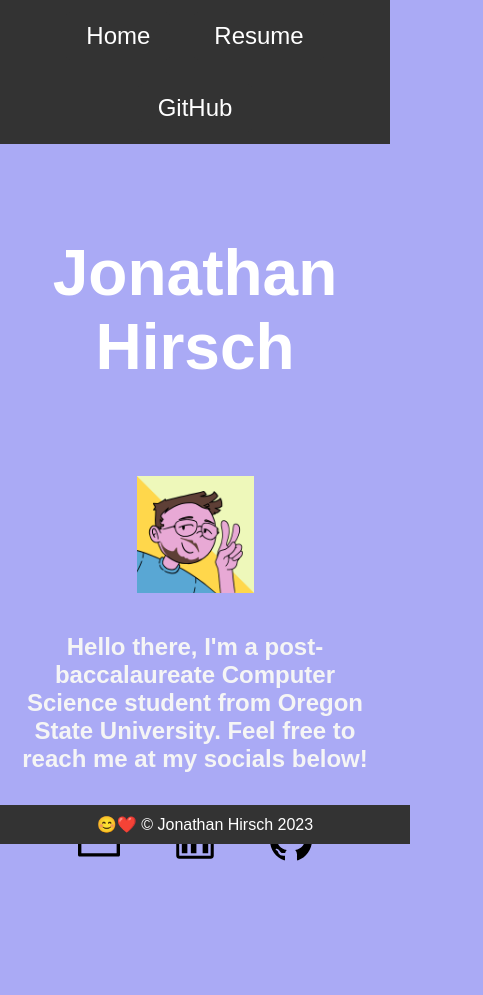
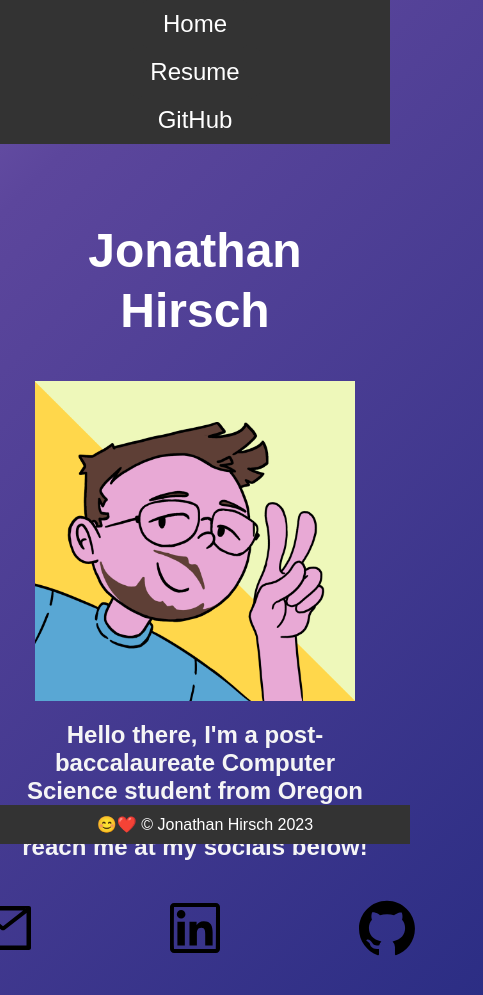
Before and after one commit to Jon-H03/jon-portfolio, a React (Create React App) app: page / in a window 390 px wide. Shown: the whole page, 483 px wide, since content can reach past the window. Before the commit the page ends 915 px from the top, so only its background shows below. Built offline with nearby package versions, Linux system fonts and the light colour scheme.

Commit message:
added responsiveness across devices

```diff
--- a/src/App.css
+++ b/src/App.css
@@ -143,8 +143,8 @@ body {
 
 .header-icons a {
   color: black;
-  font-size: 3em;
-  margin: 1em 1em;
+  font-size: 5em;
+  margin: 0 1em;
   text-decoration: none;
 }
 
@@ -167,7 +167,7 @@ footer a {
   color: #fff;
   text-decoration: none;
   font-size: 36px;
-  margin: 0 20px;
+  margin-bottom: 10%;
   transition: color 0.3s ease;
 }
 
@@ -180,7 +180,6 @@ footer a:hover {
   align-items: center;
   justify-content: center;
   flex-wrap: wrap;
-  margin-bottom: 20px;
 }
 
 .container h1 {
@@ -192,56 +191,61 @@ footer a:hover {
 }
 
 .last-name {
-  display: cen;
+  display: block;
 
   margin-top: .1em; /* Adjust as needed for spacing between the names */
+  margin-bottom: 25%;
 }
 
 
 img {
-  max-width: 30%;
+  max-width: 30em;
+  min-width: 10em;
   height: auto;
   margin: 5%;
-  margin-top: 10%;
+  margin-top: 5%;
 }
 
 
 /* Responsive Styles */
-@media only screen and (max-width: 600px) {
-  /* Adjust the layout for small screens */
+@media (max-width: 1100px) {
+  #main-nav {
+    flex-wrap: wrap;
 
-  body {
-    background-color: rgb(170, 170, 245);
-    background-image: none; /* Remove background image on small screens */
+  }
+
+
+  .main {
+    display: flex;
+    flex-direction: column;
+    align-items: center;
+    justify-content: center;
+
+
   }
 
   .main h1 {
-    padding: 10% 0 0 0;
-    font-size: 4em; /* Decrease font size for smaller screens */
+    font-size: 3em;
+    margin-bottom: 0.5em;
   }
 
   .main h6 {
-    font-size: 1.5em; /* Decrease font size for smaller screens */
+    font-size: 1.5em;
+    margin-bottom: 1em;
   }
+}
 
+  .last-name {
+    margin-bottom: 0%;
+  }
   .header-icons {
-    padding: 0 0 1em 0;
-    flex-wrap: wrap; /* Allow icons to wrap on small screens */
+    margin-top: 3%;
+    margin-bottom: 5%;
   }
 
   .header-icons a {
-    margin: 0.5em 0.5em; /* Adjust icon margins for smaller screens */
+    font-size: 4em;
   }
-
-  #main-nav {
-    flex-wrap: wrap; /* Allow navigation items to wrap on small screens */
+  img {
+    max-width: 20em;
   }
-
-  .nav-button {
-    margin: 0.5em 0.5em; /* Adjust button margins for smaller screens */
-  }
-
-  .footer {
-    padding: 10px 0; /* Adjust footer padding for smaller screens */
-  }
-}
--- a/src/pages/HomePage.js
+++ b/src/pages/HomePage.js
@@ -17,7 +17,7 @@ function HomePage() {
                         <span className="first-name">Jonathan</span>
                         <span className="last-name">Hirsch</span>
                     </h1>
-                        <img src={Pfp} alt=" description" />
+                        <img src={Pfp} alt=" description" className="image" />
                         </div>
                     <h6>
                         Hello there, I'm a post-baccalaureate Computer Science student from Oregon State University.
```
